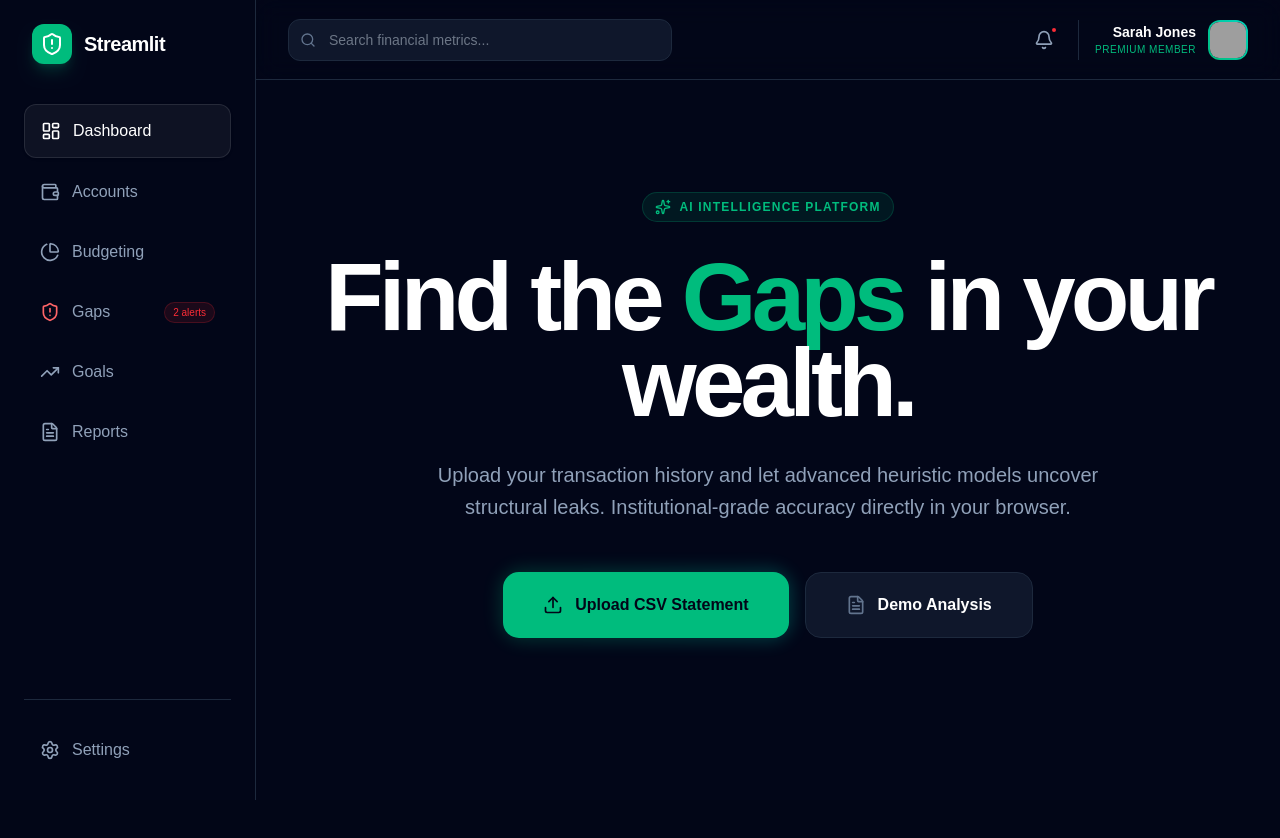
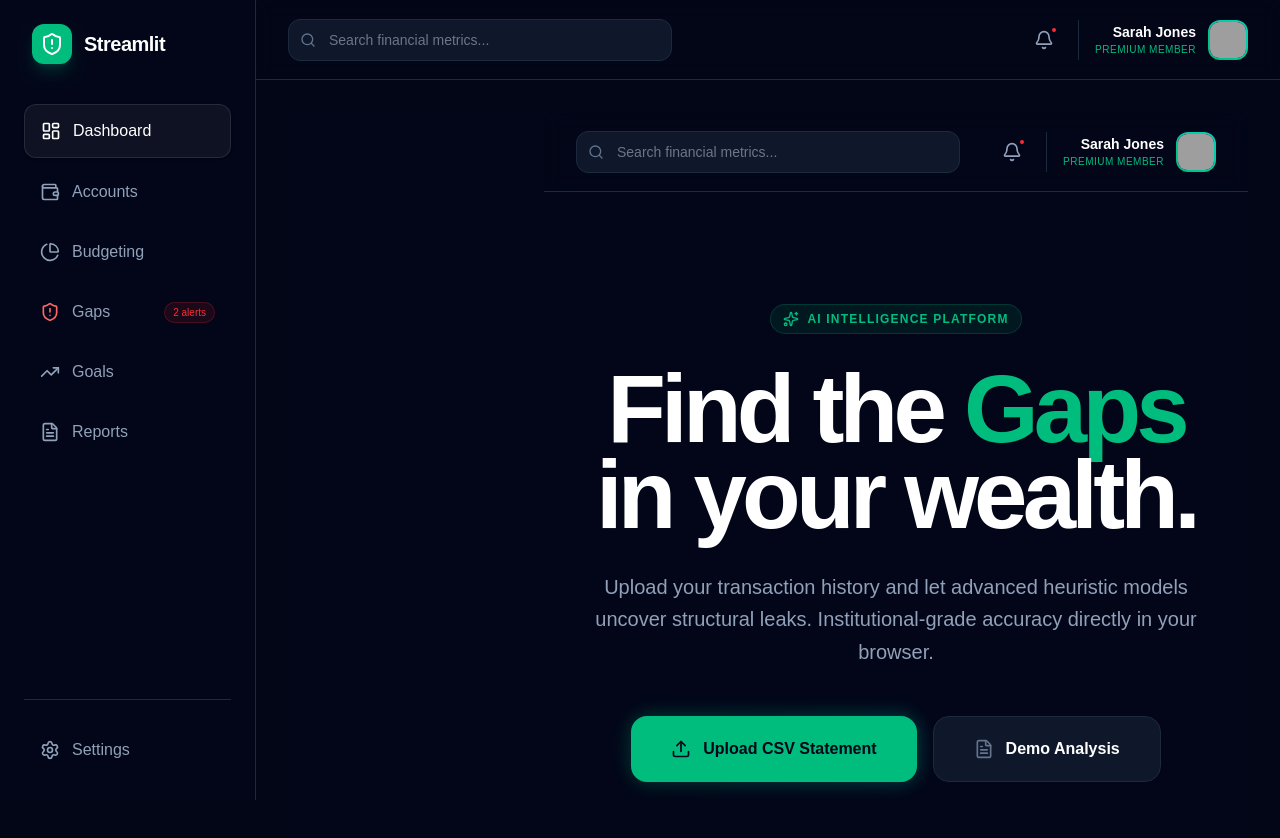
Before and after one commit to Birxuo/Streamlit, a Next.js app in the folder frontend/: page / in a window 1280 px wide. Shown: the top 838 px of the page. Before the commit the page ends 800 px from the top, so only its background shows below. Built offline with nearby package versions, Linux system fonts and the light colour scheme; grey boxes are pictures that could not be loaded.

Commit message:
feat: implement base application layout with navigation sidebar and global finance state provider

```diff
--- a/frontend/src/app/layout.tsx
+++ b/frontend/src/app/layout.tsx
@@ -1,6 +1,8 @@
 import type { Metadata } from "next";
 import { Geist, Geist_Mono } from "next/font/google";
 import "./globals.css";
+import { FinanceProvider } from "@/context/FinanceContext";
+import { Sidebar, TopBar } from "@/components/Navigation";
 
 const geistSans = Geist({
   variable: "--font-geist-sans",
@@ -25,11 +27,18 @@ export default function RootLayout({
   children: React.ReactNode;
 }>) {
   return (
-    <html
-      lang="en"
-      className={`${geistSans.variable} ${geistMono.variable} h-full antialiased`}
-    >
-      <body className="min-h-full flex flex-col">{children}</body>
+    <html lang="en" className={`${geistSans.variable} ${geistMono.variable} h-full antialiased`}>
+      <body className="min-h-screen bg-slate-950 text-slate-50 flex flex-col overflow-x-hidden">
+        <FinanceProvider>
+          <Sidebar />
+          <div className="lg:pl-64 flex flex-col min-h-screen">
+            <TopBar />
+            <main className="flex-1 p-8">
+              {children}
+            </main>
+          </div>
+        </FinanceProvider>
+      </body>
     </html>
   );
 }
--- a/frontend/src/components/Navigation.tsx
+++ b/frontend/src/components/Navigation.tsx
@@ -1,6 +1,8 @@
 "use client";
 import React from 'react';
 import Image from 'next/image';
+import Link from 'next/link';
+import { usePathname } from 'next/navigation';
 import {
   LayoutDashboard,
   Wallet,
@@ -14,6 +16,17 @@ import {
 } from 'lucide-react';
 
 export function Sidebar() {
+  const pathname = usePathname();
+
+  const menuItems = [
+    { name: 'Dashboard', icon: LayoutDashboard, path: '/' },
+    { name: 'Accounts', icon: Wallet, path: '/accounts' },
+    { name: 'Budgeting', icon: PieChart, path: '/budgeting' },
+    { name: 'Gaps', icon: ShieldAlert, path: '/gaps', alert: '2 alerts' },
+    { name: 'Goals', icon: TrendingUp, path: '/goals' },
+    { name: 'Reports', icon: FileText, path: '/reports' },
+  ];
+
   return (
     <aside className="fixed left-0 top-0 h-screen w-64 bg-slate-950 border-r border-slate-800 p-6 hidden lg:flex flex-col z-[60]">
       <div className="flex items-center gap-3 mb-10 px-2">
@@ -24,40 +37,34 @@ export function Sidebar() {
       </div>
 
       <nav className="space-y-2 flex-1">
-        <div className="sidebar-item sidebar-item-active">
-          <LayoutDashboard className="w-5 h-5" />
-          <span>Dashboard</span>
-        </div>
-        <div className="sidebar-item">
-          <Wallet className="w-5 h-5" />
-          <span>Accounts</span>
-        </div>
-        <div className="sidebar-item">
-          <PieChart className="w-5 h-5" />
-          <span>Budgeting</span>
-        </div>
-        <div className="sidebar-item flex justify-between">
-          <div className="flex items-center gap-3">
-            <ShieldAlert className="w-5 h-5 text-red-400" />
-            <span>Gaps</span>
-          </div>
-          <span className="bg-red-500/10 text-red-500 text-[10px] px-2 py-0.5 rounded-full border border-red-500/20">2 alerts</span>
-        </div>
-        <div className="sidebar-item">
-          <TrendingUp className="w-5 h-5" />
-          <span>Goals</span>
-        </div>
-        <div className="sidebar-item">
-          <FileText className="w-5 h-5" />
-          <span>Reports</span>
-        </div>
+        {menuItems.map((item) => {
+          const isActive = pathname === item.path;
+          const Icon = item.icon;
+          return (
+            <Link
+              key={item.path}
+              href={item.path}
+              className={`sidebar-item flex justify-between items-center ${isActive ? 'sidebar-item-active' : ''}`}
+            >
+              <div className="flex items-center gap-3">
+                <Icon className={`w-5 h-5 ${item.name === 'Gaps' && !isActive ? 'text-red-400' : ''}`} />
+                <span>{item.name}</span>
+              </div>
+              {item.alert && (
+                <span className="bg-red-500/10 text-red-500 text-[10px] px-2 py-0.5 rounded-full border border-red-500/20">
+                  {item.alert}
+                </span>
+              )}
+            </Link>
+          );
+        })}
       </nav>
 
       <div className="pt-6 border-t border-slate-800">
-        <div className="sidebar-item">
+        <Link href="/settings" className={`sidebar-item ${pathname === '/settings' ? 'sidebar-item-active' : ''}`}>
           <Settings className="w-5 h-5" />
           <span>Settings</span>
-        </div>
+        </Link>
       </div>
     </aside>
   );
--- /dev/null
+++ b/frontend/src/context/FinanceContext.tsx
@@ -0,0 +1,45 @@
+"use client";
+
+import React, { createContext, useContext, useState, ReactNode } from "react";
+import { Transaction, FlaggedCategory } from "@/lib/finance-utils";
+
+interface FinanceData {
+  income: number;
+  expenses: number;
+  savings: number;
+  categoryGroup: { name: string; value: number }[];
+  topTransactions: (Transaction & { amount: number })[];
+  flagged: FlaggedCategory[];
+  allTransactions: Transaction[];
+}
+
+interface FinanceContextType {
+  data: FinanceData | null;
+  setData: (data: FinanceData | null) => void;
+  insights: any[] | null;
+  setInsights: (insights: any[] | null) => void;
+  loading: boolean;
+  setLoading: (loading: boolean) => void;
+}
+
+const FinanceContext = createContext<FinanceContextType | undefined>(undefined);
+
+export function FinanceProvider({ children }: { children: ReactNode }) {
+  const [data, setData] = useState<FinanceData | null>(null);
+  const [insights, setInsights] = useState<any[] | null>(null);
+  const [loading, setLoading] = useState(false);
+
+  return (
+    <FinanceContext.Provider value={{ data, setData, insights, setInsights, loading, setLoading }}>
+      {children}
+    </FinanceContext.Provider>
+  );
+}
+
+export function useFinance() {
+  const context = useContext(FinanceContext);
+  if (context === undefined) {
+    throw new Error("useFinance must be used within a FinanceProvider");
+  }
+  return context;
+}
```
